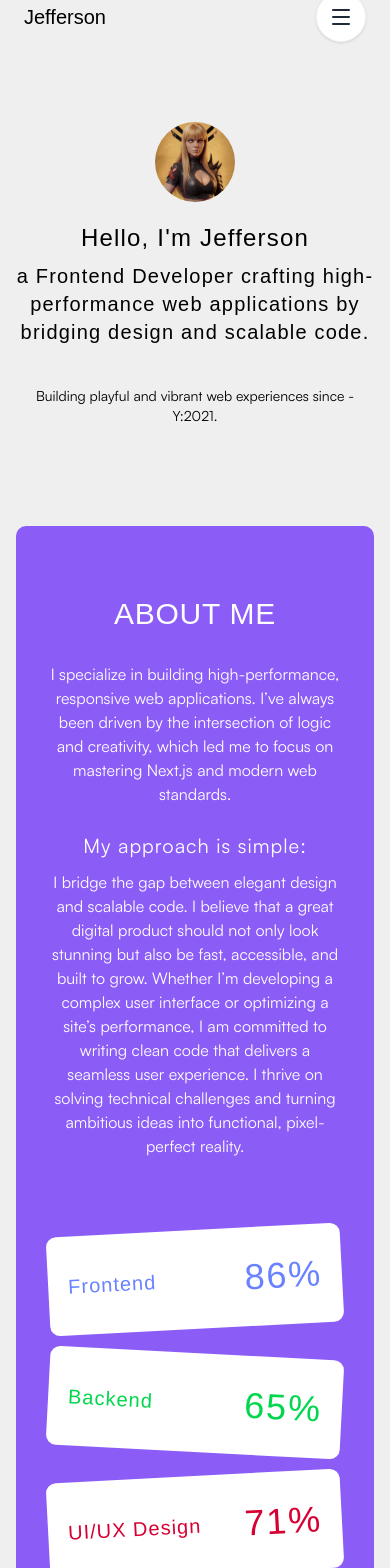
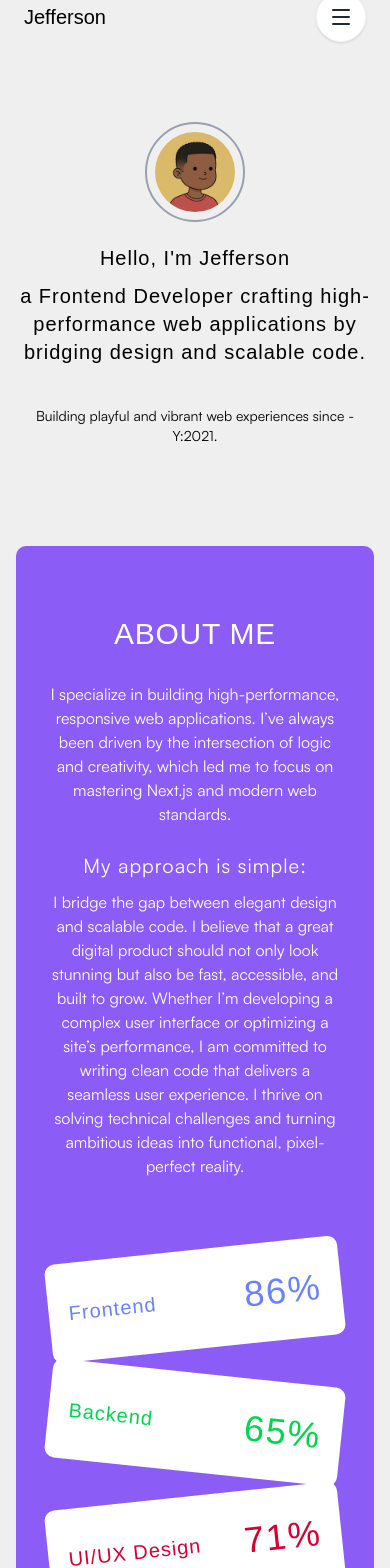
Before and after one commit to jeff-nwadi/Jefferson, a Next.js app in the folder jefferson/: page / in a window 390 px wide. Shown: the part 48-1616 px from the top of the page. Built offline with nearby package versions, Linux system fonts and the light colour scheme; a web font is replaced by a local one.

Commit message:
feat: add Work component to display portfolio projects with scroll-triggered animations.

```diff
--- a/jefferson/components/About.tsx
+++ b/jefferson/components/About.tsx
@@ -60,7 +60,7 @@ export const About = () => {
                     </p>
                 </div>
                 <div className='flex flex-col gap-6 w-full md:w-auto items-center'>
-                    <div className='stat-card bg-white text-black h-auto min-h-[99px] w-full max-w-[330px] md:w-[330px] -rotate-3 md:-rotate-6 heading-text rounded-lg p-5 flex justify-between items-center'>
+                    <div className='stat-card bg-white text-black h-auto min-h-[99px] w-full max-w-[330px] md:w-[330px] -rotate-6 md:-rotate-6 heading-text rounded-lg p-5 flex justify-between items-center'>
                         <span className='text-[#6982FF] text-xl md:text-2xl tracking-wider'>
                                 Frontend
                         </span>
@@ -68,7 +68,7 @@ export const About = () => {
                             86%
                         </span>
                     </div>
-                    <div className='stat-card bg-white text-black h-auto min-h-[99px] w-full max-w-[330px] md:w-[330px] rotate-3 md:rotate-6 heading-text rounded-lg p-5 flex justify-between items-center'>
+                    <div className='stat-card bg-white text-black h-auto min-h-[99px] w-full max-w-[330px] md:w-[330px] rotate-6 md:rotate-6 heading-text rounded-lg p-5 flex justify-between items-center'>
                         <span className='text-[#00D74C] text-xl md:text-2xl tracking-wider'>
                             Backend
                         </span>
@@ -76,7 +76,7 @@ export const About = () => {
                             65%
                         </span>
                     </div>
-                    <div className='stat-card bg-white text-black h-auto min-h-[99px] w-full max-w-[330px] md:w-[330px] -rotate-3 md:-rotate-6 heading-text rounded-lg p-5 flex justify-between items-center'>
+                    <div className='stat-card bg-white text-black h-auto min-h-[99px] w-full max-w-[330px] md:w-[330px] -rotate-6 md:-rotate-6 heading-text rounded-lg p-5 flex justify-between items-center'>
                         <span className='text-[#D70032] text-xl md:text-2xl tracking-wider'>
                             UI/UX Design
                         </span>
--- a/jefferson/components/LandingPage.tsx
+++ b/jefferson/components/LandingPage.tsx
@@ -1,7 +1,7 @@
 "use client"
 import React, { useRef } from 'react'
 import Image from 'next/image'
-import Will from '../images/will.jpg'
+import Jeff from '../images/jeff.jpg'
 import gsap from 'gsap'
 import { useGSAP } from '@gsap/react'
 
@@ -35,10 +35,10 @@ export const LandingPage = () => {
 
   return (
     <div ref={containerRef} className='flex flex-col justify-center items-center py-10 md:py-20 pb-20 md:pb-40 px-4'>
-        <div className="landing-img">
-            <Image src={Will} alt="Will" width={100} height={100} className='rounded-full w-20 h-20 md:w-[100px] md:h-[100px]'/>
+        <div className="landing-img border-2 border-gray-400 rounded-full p-2">
+            <Image src={Jeff} alt="jeff" width={100} height={100} className='rounded-full w-20 h-20 md:w-[100px] md:h-[100px]'/>
         </div>
-        <div className='text-center py-5 heading-text text-2xl md:text-4xl tracking-wider leading-8 md:leading-12 landing-text'>
+        <div className='text-center py-5 heading-text text-xl md:text-4xl tracking-wider leading-8 md:leading-12 landing-text'>
             <h1>Hello, I&apos;m Jefferson</h1>
             <h1 className='max-w-4xl text-xl md:text-4xl mt-2'>a Frontend Developer crafting high-performance web applications by bridging design and scalable code.</h1>
         </div>
--- a/jefferson/components/Work.tsx
+++ b/jefferson/components/Work.tsx
@@ -18,12 +18,6 @@ gsap.registerPlugin(ScrollTrigger)
 // ... existing imports
 
 const works = [
-    {
-        title: "ARTGIGS - Marketplace for Art",
-        image: Artgigs,
-        color: "bg-[#E6F4F1]",
-        link: "#"
-    },
     {
         title: "PLOTLINE - Storytelling Platform",
         image: Plotline,
```
Also changed, not shown: jefferson/images/jeff.jpg (added).
